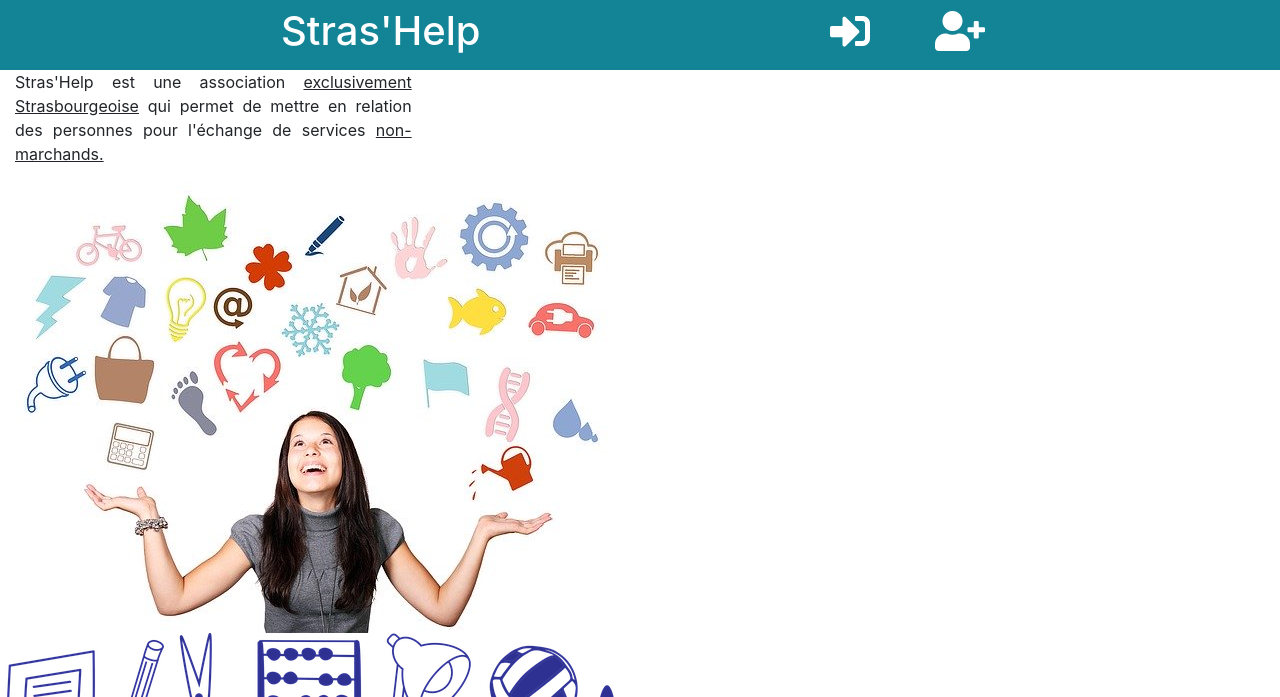
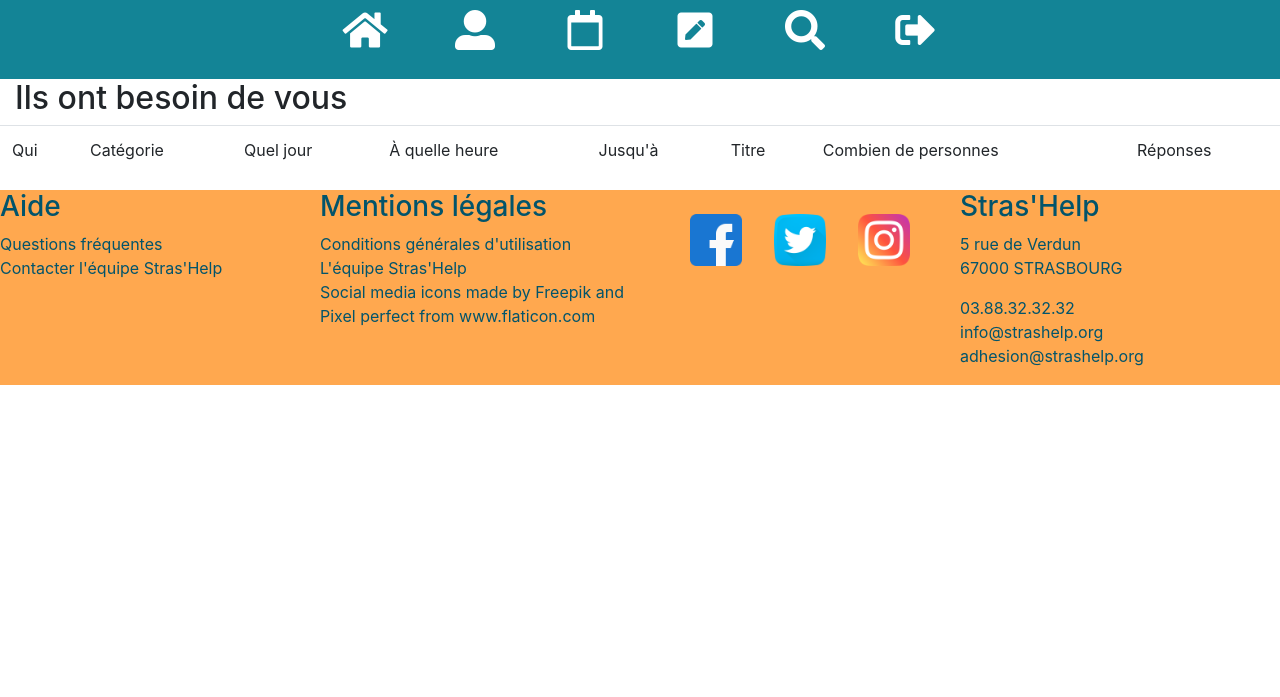
Before and after one commit to eFrederic67/Strashelp, a PHP site: template src/View/Home/theyNeedYou.html.twig in a window 1280 px wide. Shown: the top 697 px of the page. After the commit the page ends 385 px from the top, so only its background shows below. Run offline with PHP 8.4, Linux system fonts and the light colour scheme; the template is opened without the code that fills it, so the values that code supplies are empty; some libraries are stand-ins or nearby versions.

Commit message:
Modification du twig theyNeedYou

```diff
--- a/src/View/Home/homeLogged.html.twig
+++ b/src/View/Home/homeLogged.html.twig
@@ -39,7 +39,7 @@
         {% endfor %}
         </tbody>
     </table>
-    <h2 class="col-4">Ils ont besoin de vous</h2>
+    <h2 class="col-4"><a href="/home/theyNeedYou">Ils ont besoin de vous</a></h2>
     <table class="col-4 table table-striped">
         <thead class="thead-dark">
         <tr>
--- a/src/View/Home/theyNeedYou.html.twig
+++ b/src/View/Home/theyNeedYou.html.twig
@@ -1,20 +1,43 @@
-{% extends 'layoutUnlogged.html.twig' %}
-{% block title %}Bienvenue sur Stras'Help
-{% endblock %}
+{% extends 'layout.html.twig' %}
 
-{% block menu %}
-    <div class="row headerMenuUnlogger unlogged">
-        <div class="item home text-white unlogged"><a href="/Session/login"><i class="fas fa-sign-in-alt"></i><span>Se connecter</span></a></div>
-        <div class="item home text-white unlogged"><a href="/Session/signup"><i class="fas fa-user-plus"></i><span>S'incrire</span></a></div>
-    </div>
+{% block title %}
+    Bienvenue sur Stras'Help
 {% endblock %}
 
 {% block content %}
-                <p class="col-4 text-justify">Stras'Help est une association <u>exclusivement Strasbourgeoise</u>
-                qui permet de mettre en relation des personnes pour l'échange de services <u>non-marchands.</u></p>
-                <img class="img-fluid" src="/assets/images/UnloggedHomepage_Education.jpg">
-                <img class="img-fluid" src="/assets/images/UnloggedHomepage_Education2.png">
-                <img class="img-fluid" src="/assets/images/UnloggedHomepage_Education3.jpg">
-                <img class="img-fluid" src="/assets/images/UnloggedHomepage_Cuisine.jpg">
-                <img class="img-fluid" src="/assets/images/UnloggedHomepage_Bricolage.jpg">
+    <h2 class="col-4">Ils ont besoin de vous</h2>
+    <table class="col-4 table table-striped">
+        <thead class="thead-dark">
+        <tr>
+            <td>Qui</td>
+            <td>Catégorie</td>
+            <td>Quel jour</td>
+            <td>À quelle heure</td>
+            <td>Jusqu'à</td>
+            <td>Titre</td>
+            <td>Combien de personnes</td>
+            <td>Réponses</td>
+        </tr>
+        </thead>
+        <tbody>
+        {% for need in ilsOntBesoin  %}
+            <tr>
+                <td>{{ need.user }}</td>
+                <td>{{ need.category }}</td>
+                <td>{{ need.start_hour|date("d/m/Y") }}</td>
+                <td>{{ need.start_hour|date('H:i:s') }}</td>
+                <td>{{ need.end_hour|date('H:i:s') }}</td>
+                <td>{{ need.title }}</td>
+                <td>{{ need.nbmin }} - {{ need.nbmax }}</td>
+                <td>{% if need.reponses == 0 %}
+                        0 / {{ need.nbmax }}
+                    {% else %}
+                        {{ need.reponse }} / {{ need.nbmax }}
+                    {% endif %}
+                </td>
+            </tr>
+        {% endfor %}
+        </tbody>
+    </table>
+
 {% endblock %}
```
